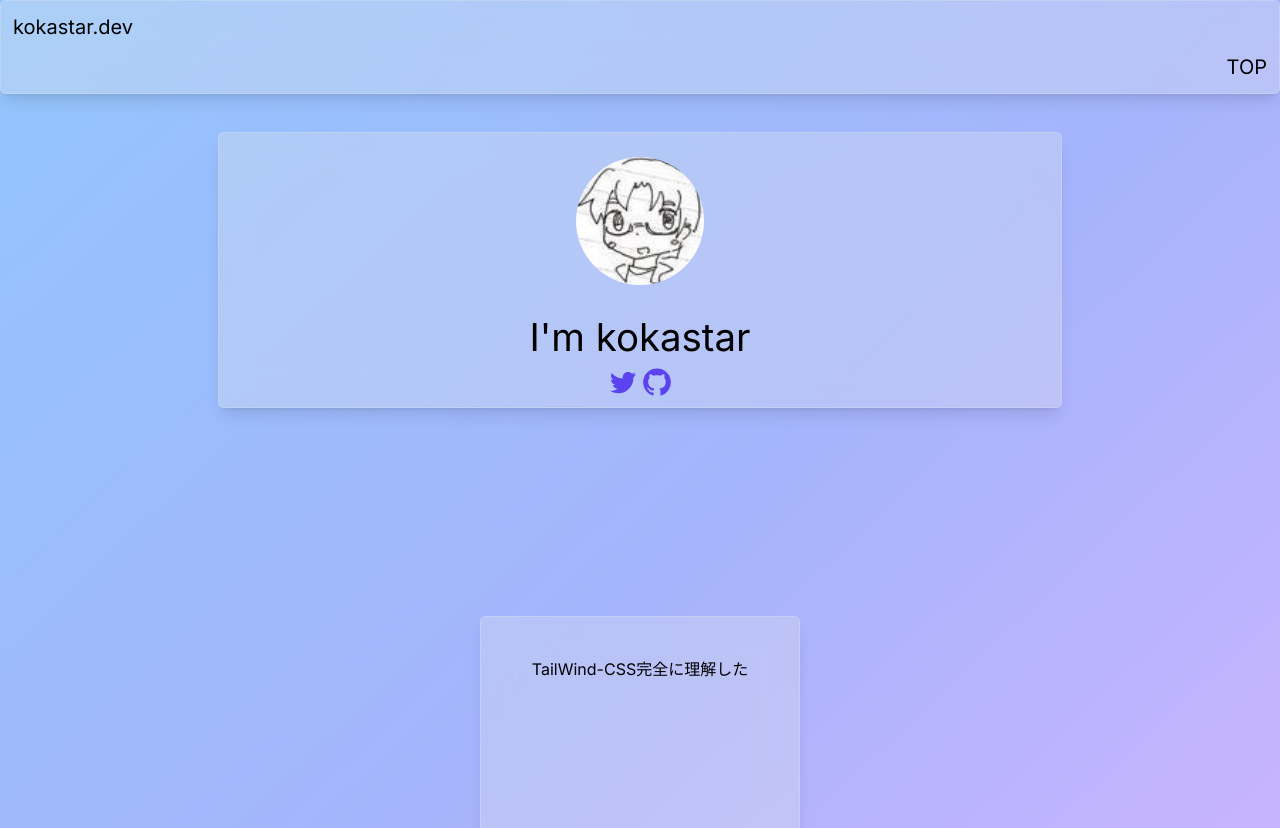
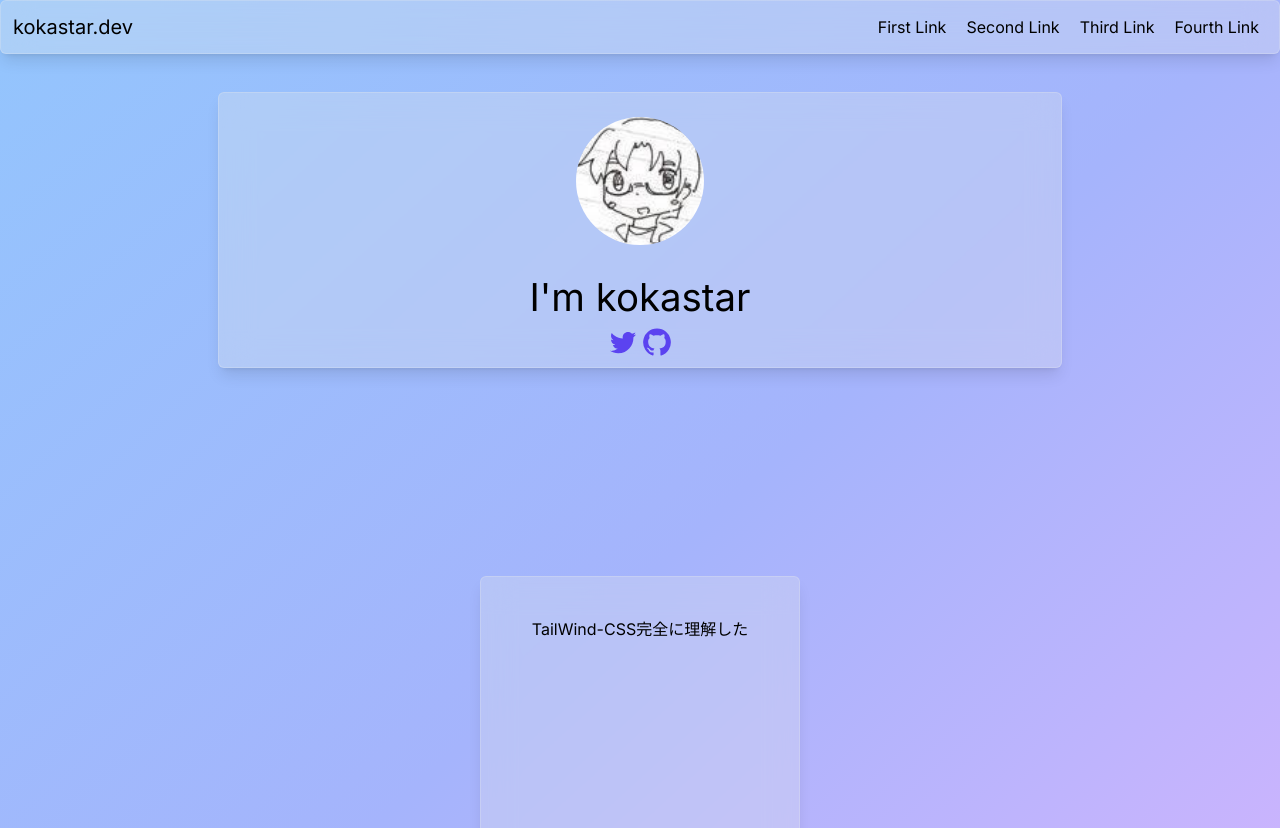
Before and after one commit to starkoka/website, a Next.js app: page / in a window 1280 px wide. Shown: the top 828 px of the page. Built offline with nearby package versions, Linux system fonts and the light colour scheme.

Commit message:
feat:ヘッダーをそれっぽくした

```diff
--- a/src/app/page.js
+++ b/src/app/page.js
@@ -3,12 +3,21 @@ import Link from 'next/link'
 
 export default function Home() {
   return (
-      <div className="w-full bg-gradient-to-br from-blue-300 via-indigo-300 to-purple-300">
+      <div className="w-full bg-gradient-to-br from-blue-300 via-indigo-300 to-purple-300 ">
           <nav className="bg-gray-200/30 backdrop-blur-lg rounded-md border border-gray-200/30 shadow-lg">
-              <h1 className="flex text-xl m-3"><Link href="/">kokastar.dev</Link></h1>
-              <h1 className="flex text-xl m-3 flex-row-reverse"><Link href="/">TOP</Link></h1>
+              <div className="container mx-auto flex flex-wrapflex-col md:flex-row items-center">
+                  <h1 className="flex text-xl m-3"><Link href="/">kokastar.dev</Link></h1>
+
+                  <nav className="md:ml-auto flex flex-wrap items-center text-base justify-center">
+                      <a className="mr-5 hover:text-gray-900">First Link</a>
+                      <a className="mr-5 hover:text-gray-900">Second Link</a>
+                      <a className="mr-5 hover:text-gray-900">Third Link</a>
+                      <a className="mr-5 hover:text-gray-900">Fourth Link</a>
+                  </nav>
+              </div>
           </nav>
-          <div className="item-center w-full from-blue-300 via-indigo-300 to-purple-300 flex items-center justify-center">
+          <div
+              className="item-center w-full from-blue-300 via-indigo-300 to-purple-300 flex items-center justify-center">
               <div
                   className="h-auto w-[66vw] bg-gray-200/30 backdrop-blur-lg rounded-md border border-gray-200/30 shadow-lg mt-[3vw]">
                   <dib className="flex items-center justify-center w-100 h-28 mb-[5vw]">
```
